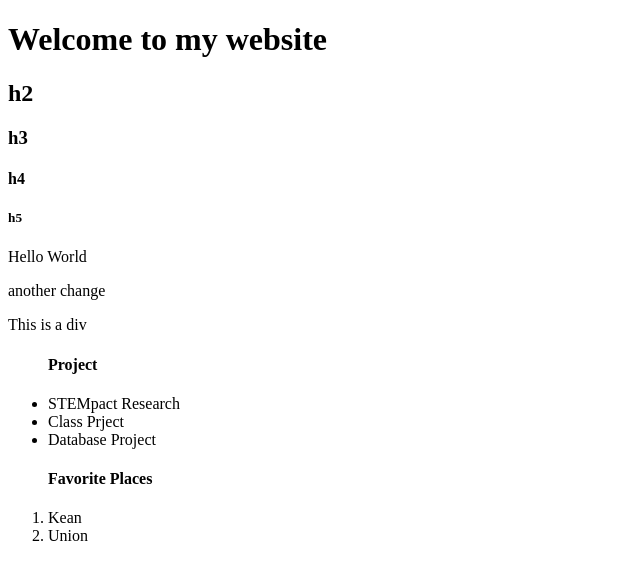
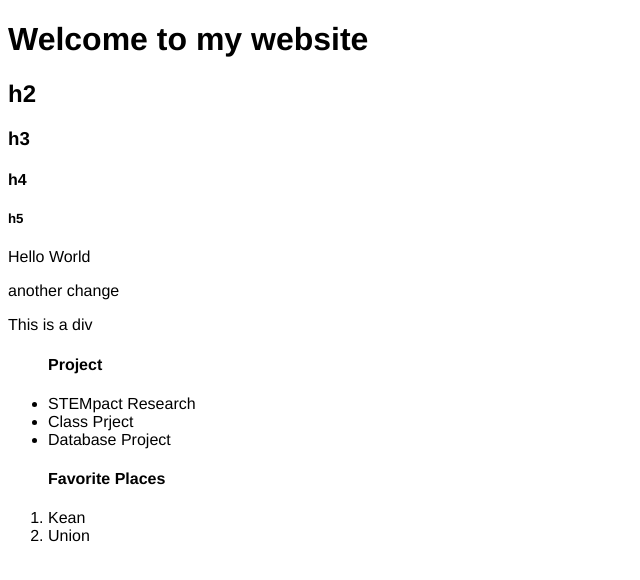
Before and after one commit to s-denton/s-denton.github.io, a plain HTML site: page index.html in a window 1280 px wide. Shown: the whole page, without its empty margins (0-640 px from the left). Drawn offline with Linux system fonts and the light colour scheme.

Commit message:
css file addition

```diff
--- /dev/null
+++ b/css/style.css
@@ -0,0 +1,4 @@
+html, body {
+	font-family: 'Helvetica-Nueue', 'Helvetica', sans-serif;
+	font-weight: 100;
+}
--- a/index.html
+++ b/index.html
@@ -2,6 +2,7 @@
 <html>
 <head>
 	<title>Steve Denton</title>
+	<link rel="stylesheet" type="text/css" href="css/style.css">
 </head>
 <body>
 
```
